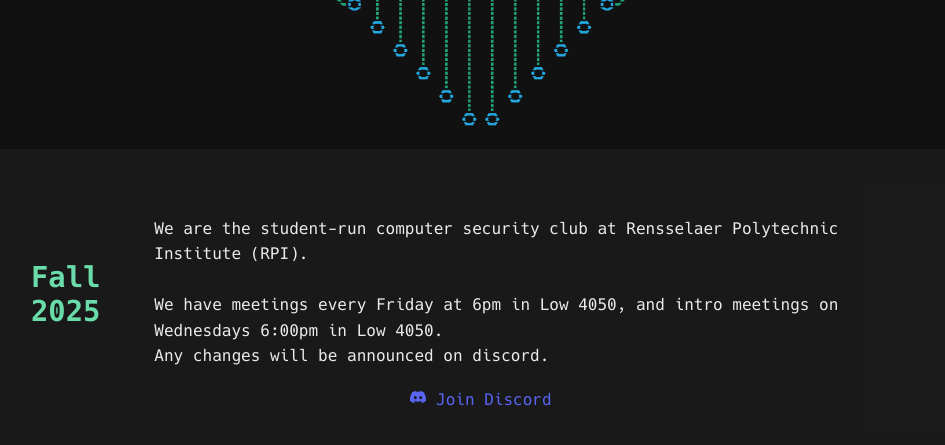
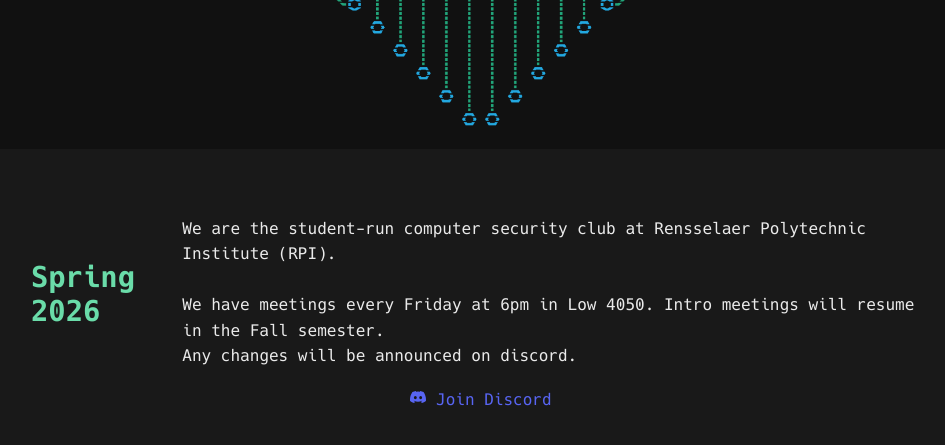
Before and after one commit to RPISEC/website, a Jekyll site: the page built from index.html, in a window 1280 px wide and 900 px high, scrolled down 326 px, cut to the strip 0-506 px from the top of the window. Shown: the top 445 px of the strip, without its empty margins (159-1104 px from the left). Built offline with Jekyll 4.4.1, drawn with Linux system fonts in a browser that asks for light colours.

Commit message:
Update semester to Spring 2026

```diff
--- a/index.html
+++ b/index.html
@@ -9,12 +9,12 @@
 <div class="content">
     <section>
         <div class="container flex">
-            <h2>Fall 2025</h2>
+            <h2>Spring 2026</h2>
             <p>
                 We are the student-run computer security club at Rensselaer Polytechnic Institute (RPI).
                 <br>
                 <br/>
-                We have meetings every Friday at 6pm in Low 4050, and intro meetings on Wednesdays 6:00pm in Low 4050.
+                We have meetings every Friday at 6pm in Low 4050. Intro meetings will resume in the Fall semester.
                 <br>
                 Any changes will be announced on discord.
                 <br>
```
